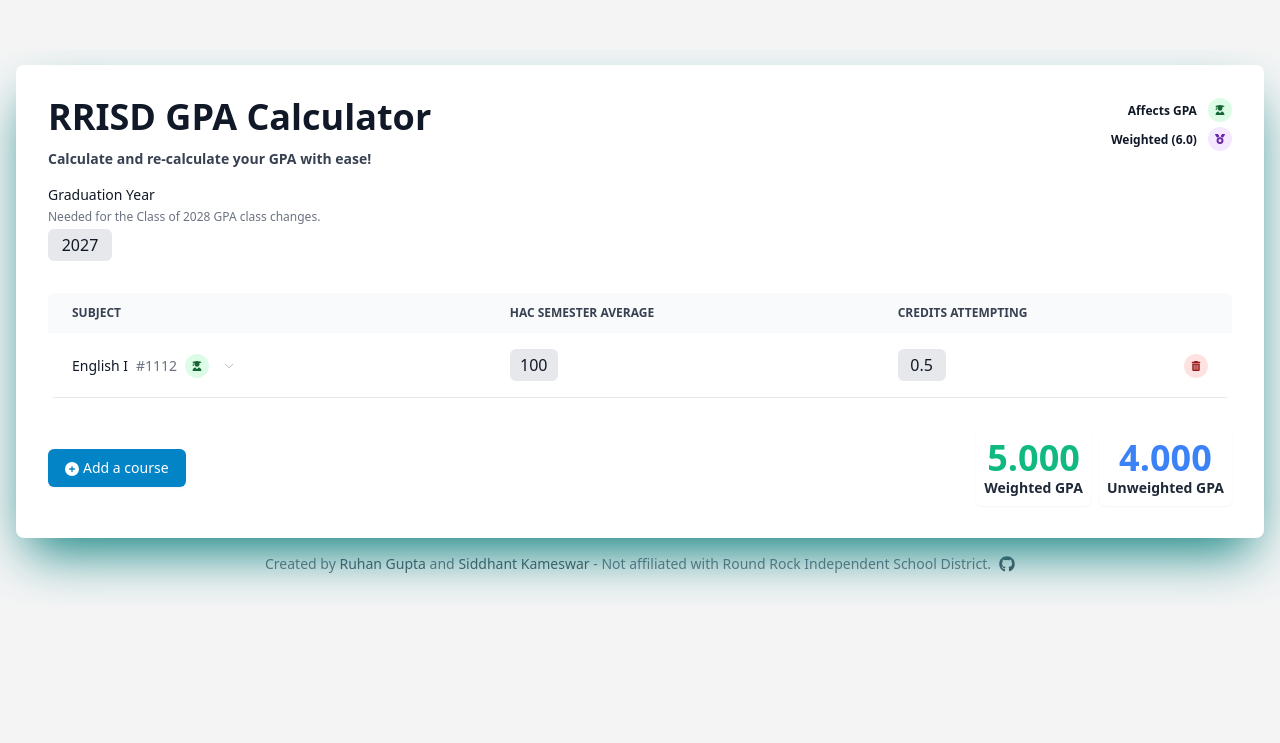
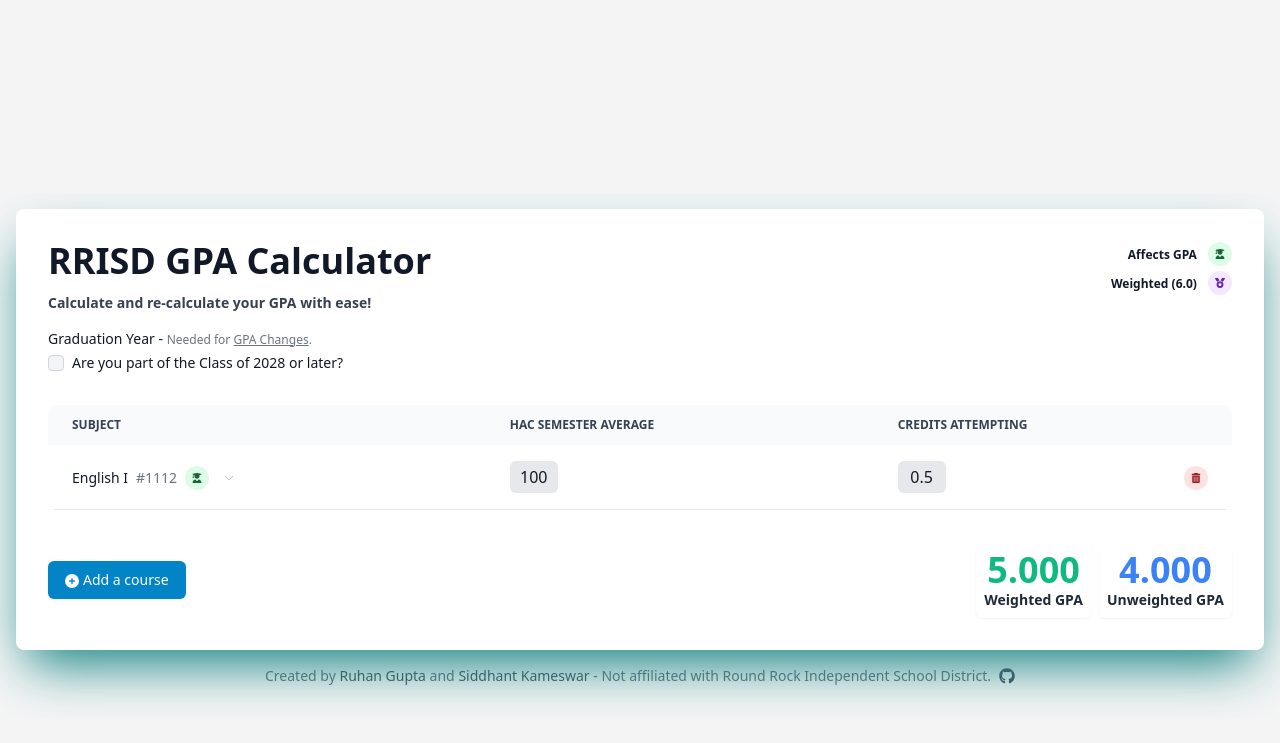
Before and after one commit to IMGROOT2/gpa, a Vue app: page / in a window 1280 px wide. Shown: the part 101-844 px from the top of the page. Before the commit the page ends 800 px from the top, so only its background shows below. Built offline with nearby package versions, Linux system fonts and the light colour scheme.

Commit message:
GPA Changes input change, QOL

```diff
--- a/src/App.vue
+++ b/src/App.vue
@@ -1,7 +1,5 @@
-<!-- One or more icons in this file belong to Font Awesome Free 6.4.2 by @fontawesome - https://fontawesome.com License - https://fontawesome.com/license (Commercial License) Copyright 2023 Fonticons, Inc. -->
-
 <template>
-  <main class="w-full flex items-center justify-center lg:h-screen">
+  <main class="mt-32 w-full flex items-center justify-center lg:h-screen transition-all">
     <div class="overflow-x-hidden w-full mx-auto flex items-center justify-center lg:mt-14">
       <div class="relative p-4 w-full lg:max-w-screen-xl h-full md:h-auto">
         <div
@@ -9,12 +7,12 @@
         >
           <div class="flex flex-row justify-between">
             <div class="mb-4 text-sm font-light text-gray-500 dark:text-gray-400">
-              <h3 class="mb-3 text-3xl lg:text-4xl font-bold text-gray-900 dark:text-white">
+              <h1 class="mb-3 text-3xl lg:text-4xl font-bold text-gray-900 dark:text-white">
                 RRISD GPA Calculator
+              </h1>
+              <h3 class="text-md font-semibold text-gray-700 dark:text-white">
+                Calculate and re-calculate your GPA with ease!
               </h3>
-              <p class="text-md font-semibold text-gray-700 dark:text-white">
-                Calculate and re-calculate your GPA with ease!
-              </p>
             </div>
             <div class="text-right">
               <div>
@@ -70,17 +68,14 @@
             <label
               for="input-graduation-year"
               class="block mb-1 text-sm font-medium text-gray-900 dark:text-white"
-              >Graduation Year</label
+              >Graduation Year - <span class="mb-1 text-xs text-gray-500 dark:text-gray-400">
+              Needed for <a href="https://communityimpact.com/austin/round-rock/education/2024/07/19/round-rock-isd-to-expand-courses-used-to-calculate-class-rankings/" target="_blank" class="underline hover:text-blue-500 transition-all"> GPA Changes</a>.
+            </span></label
             >
-            <p class="mb-1 text-xs text-gray-500 dark:text-gray-400">
-              Needed for the Class of 2028 GPA class changes.
-            </p>
-            <input
-              type="number"
-              id="input-graduation-year"
-              class="w-16 text-center text-gray-900 dark:text-white bg-gray-400/25 rounded-md border-none p-1 [appearance:textfield] [&::-webkit-outer-spin-button]:appearance-none [&::-webkit-inner-spin-button]:appearance-none"
-              v-model.number="graduationYear"
-            />
+            <div class="flex items-center mb-4">
+  <input id="class-of-2028-checkbox" type="checkbox" v-model="isClassOf2028OrLater" class="w-4 h-4 text-blue-600 bg-gray-100 border-gray-300 rounded focus:ring-blue-500 dark:focus:ring-blue-600 dark:ring-offset-gray-800 focus:ring-2 dark:bg-gray-700 dark:border-gray-600">
+  <label for="class-of-2028-checkbox" class="ms-2 text-sm font-medium text-gray-900 dark:text-gray-300">Are you part of the Class of 2028 or later?</label>
+</div>
           </div>
 
           <div
@@ -115,16 +110,15 @@
                 :class="
                   courses.length >= 9
                     ? 'cursor-not-allowed opacity-50 bg-red-600 hover:bg-red-600'
-                    : 'bg-sky-600 hover:bg-sky-600 focus:ring-sky-500'
+                    : 'bg-sky-600 hover:bg-sky-700 focus:ring-sky-500'
                 "
-                class="inline-flex items-center justify-center w-full px-4 py-2 text-sm font-medium text-white border border-transparent rounded-md shadow-sm focus:outline-none focus:ring-2 focus:ring-offset-2 sm:w-auto sm:flex-shrink-0"
+                class="transition-all inline-flex items-center justify-center w-full px-4 py-2 text-sm font-medium text-white border border-transparent rounded-md shadow-sm focus:outline-none focus:ring-2 focus:ring-offset-2 sm:w-auto sm:flex-shrink-0"
               >
                 <span class="fill-white relative top-[1px] mr-1" v-show="courses.length < 9"
                   ><svg xmlns="http://www.w3.org/2000/svg" height="1em" viewBox="0 0 512 512">
                     <path
                       d="M256 512A256 256 0 1 0 256 0a256 256 0 1 0 0 512zM232 344V280H168c-13.3 0-24-10.7-24-24s10.7-24 24-24h64V168c0-13.3 10.7-24 24-24s24 10.7 24 24v64h64c13.3 0 24 10.7 24 24s-10.7 24-24 24H280v64c0 13.3-10.7 24-24 24s-24-10.7-24-24z"
-                    /></svg
-                ></span>
+                    /></svg></span>
                 {{ courses.length >= 9 ? 'Max 9 courses' : 'Add a course' }}
               </button>
             </div>
@@ -146,6 +140,7 @@
     <SubjectSelectDropdown v-bind="dropdownOptions" @selected="onDropdownSelected" />
   </main>
 </template>
+
 <script setup>
 import Class from './components/Class.vue'
 import TableHead from './components/TableHead.vue'
@@ -170,10 +165,13 @@
   ]
 )
 
-const graduationYear = ref(parseInt(localStorage.getItem('graduation-year') ?? 2027))
+const isClassOf2028OrLater = ref(localStorage.getItem('is-class-of-2028-or-later') === 'true')
+const graduationYear = ref(isClassOf2028OrLater.value ? 2028 : 2027)
 
-watch(graduationYear, (newYear) => {
-  localStorage.setItem('graduation-year', newYear.toString())
+watch(isClassOf2028OrLater, (newValue) => {
+  graduationYear.value = newValue ? 2028 : 2027
+  localStorage.setItem('is-class-of-2028-or-later', newValue.toString())
+  localStorage.setItem('graduation-year', graduationYear.value.toString())
 })
 
 function saveCourses() {
--- a/src/components/Class.vue
+++ b/src/components/Class.vue
@@ -62,7 +62,7 @@
         ref="dropdownButton"
         type="button"
         @click.stop="onDropdownButtonClick"
-        class="ml-2 flex-shrink-0 inline-flex justify-center w-6 h-6 items-center text-gray-400 hover:bg-gray-200 hover:text-gray-900 rounded-lg text-sm p-1.5 dark:hover:bg-gray-600 dark:hover:text-white"
+        class="transition-all ml-2 flex-shrink-0 inline-flex justify-center w-6 h-6 items-center text-gray-400 hover:bg-gray-200 hover:text-gray-900 rounded-lg text-sm p-1.5 dark:hover:bg-gray-600 dark:hover:text-white"
       >
         <svg
           xmlns="http://www.w3.org/2000/svg"
@@ -100,7 +100,7 @@
         @input="$emit('update:credits', $event.target.valueAsNumber)"
       />
       <span
-        class="inline-flex items-center justify-center w-6 h-6 text-sm font-semibold bg-red-100 text-red-800 hover:bg-red-700 dark:hover:bg-red-800 rounded-full dark:bg-red-900 dark:text-red-300 relative top-[5px] ml-4"
+        class="transition-all inline-flex items-center justify-center w-6 h-6 text-sm font-semibold bg-red-100 text-red-800 hover:bg-red-700 dark:hover:bg-red-800 rounded-full dark:bg-red-900 dark:text-red-300 relative top-[5px] ml-4"
         title="Remove course"
         @click="$emit('remove-class')"
       >
--- a/src/components/SubjectSelectDropdown.vue
+++ b/src/components/SubjectSelectDropdown.vue
@@ -1,8 +1,8 @@
 <template>
   <div
-    class="z-10 bg-white rounded-lg shadow p-1 pb-3 w-60 dark:bg-gray-700 fixed"
+    class="z-10 bg-white rounded-lg shadow p-1 pb-3 w-64 dark:bg-gray-700 fixed"
     :class="{ hidden }"
-    :style="{ top: `${x}px`, left: `${y}px` }"
+    :style="{ top: `${x-50}px`, left: `${y}px` }"
     @click.stop
   >
     <div class="p-3">
```
